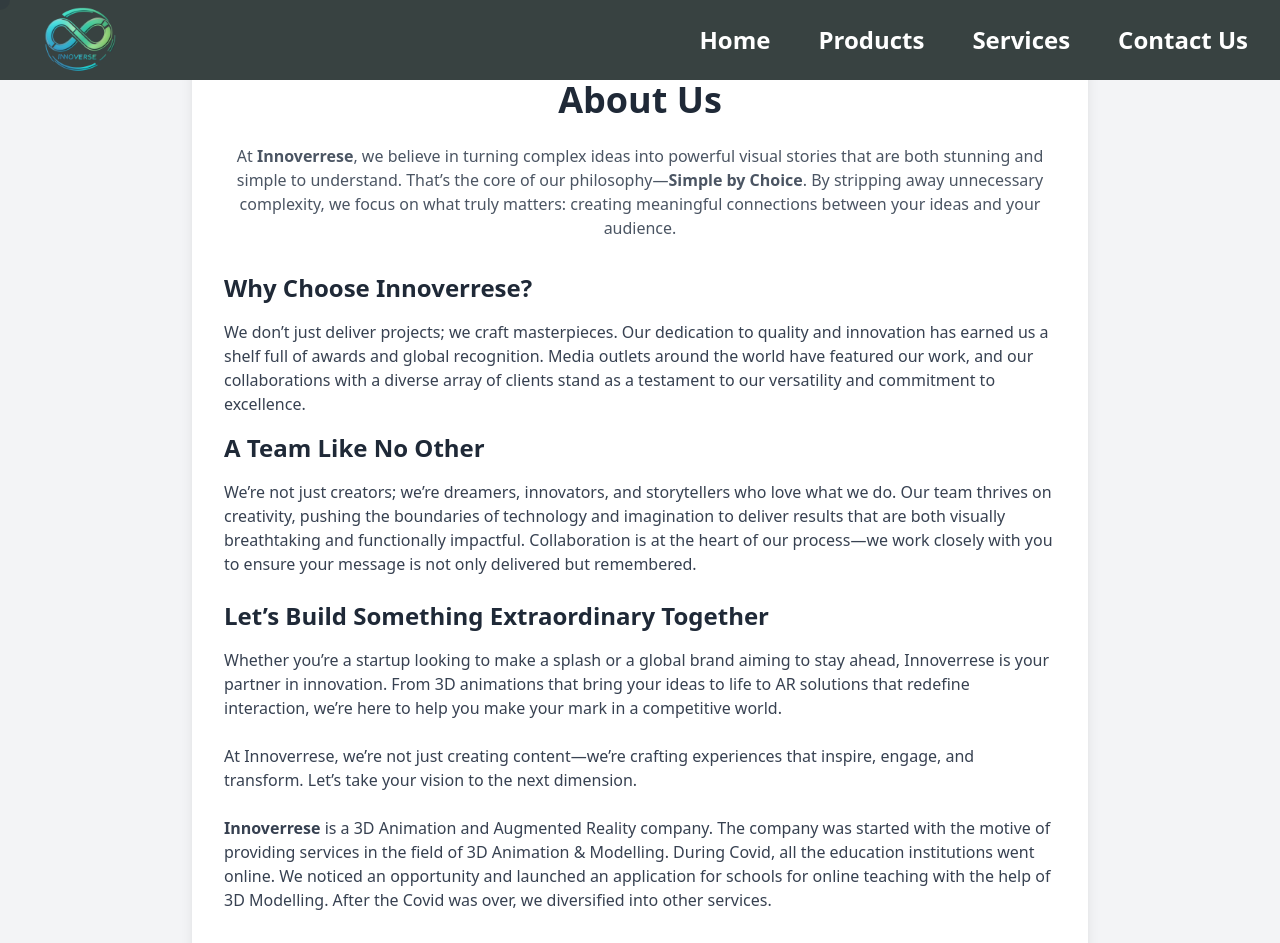
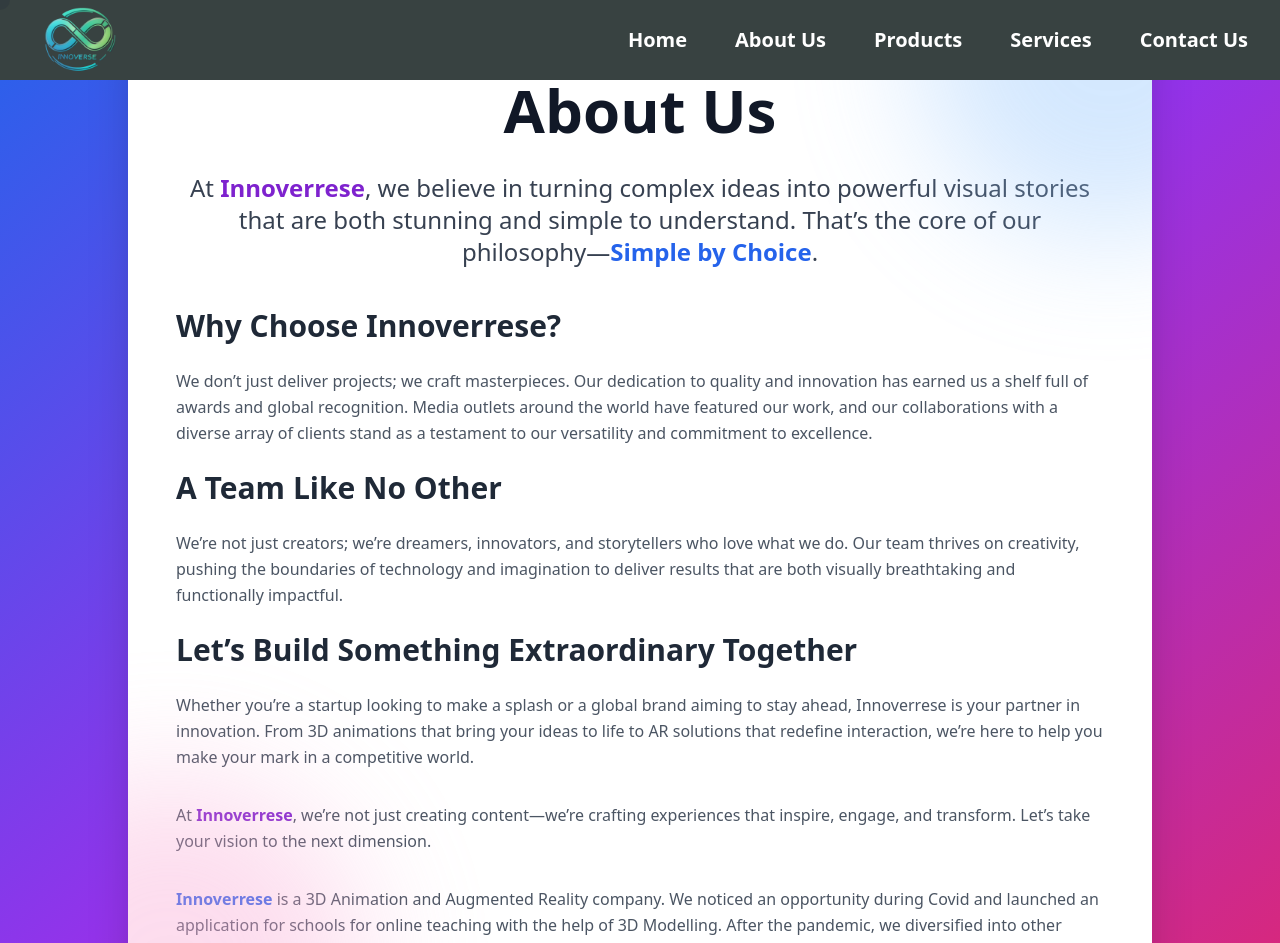
Before and after one commit to kartikturak05/Innoverse, a React (Vite) app: page /AboutUs in a window 1280 px wide. Shown: the top 943 px of the page. Built offline with nearby package versions, Linux system fonts and the light colour scheme.

Commit message:
Added AR Page

```diff
--- a/src/App.jsx
+++ b/src/App.jsx
@@ -14,6 +14,7 @@
 import HomePage from './components/HomePage';
 import Mob from './components/Mob';
 import AboutUs from './components/AboutUs';
+import AugumentedReality from './components/AugumentedReality';
 
 
 const App = () => {
@@ -51,6 +52,7 @@
         <Route path="/AboutUs" element={<AboutUs />} />
         <Route path="/3DModel" element={<Model3DPage />} />
         <Route path="/3DAnimation" element={<Animation3DPage />} />
+        <Route path="/AugumentedReality" element={<AugumentedReality />} />
 
 
       </Routes>
--- a/src/components/AboutUs.jsx
+++ b/src/components/AboutUs.jsx
@@ -1,36 +1,95 @@
 import React from "react";
+import { motion } from "framer-motion";
 
 const AboutUs = () => {
   return (
-    <div className="bg-gray-100 p-6 md:p-12 text-gray-800 min-h-screen">
-      <div className="max-w-4xl mx-auto bg-white shadow-lg rounded-lg p-8">
-        <h1 className="text-3xl md:text-4xl font-extrabold text-center mb-6">About Us</h1>
-        <p className="text-gray-600 text-center mb-8">
-          At <span className="font-semibold">Innoverrese</span>, we believe in turning complex ideas into powerful visual stories that are both stunning and simple to understand. That’s the core of our philosophy—<strong>Simple by Choice</strong>. By stripping away unnecessary complexity, we focus on what truly matters: creating meaningful connections between your ideas and your audience.
-        </p>
+    <div className="bg-gradient-to-br from-blue-600 via-purple-600 to-pink-600 min-h-screen flex items-center justify-center cursor-pointer">
+      <div className="max-w-5xl mx-auto bg-white shadow-2xl rounded-3xl p-12 relative overflow-hidden">
+        {/* Decorative Circles */}
+        <div className="absolute top-[-150px] right-[-150px] bg-blue-300 w-96 h-96 rounded-full opacity-40 blur-3xl"></div>
+        <div className="absolute bottom-[-150px] left-[-150px] bg-pink-300 w-96 h-96 rounded-full opacity-40 blur-3xl"></div>
 
-        <h2 className="text-2xl font-bold mb-4">Why Choose Innoverrese?</h2>
-        <p className="text-gray-700 mb-4">
-          We don’t just deliver projects; we craft masterpieces. Our dedication to quality and innovation has earned us a shelf full of awards and global recognition. Media outlets around the world have featured our work, and our collaborations with a diverse array of clients stand as a testament to our versatility and commitment to excellence.
-        </p>
+        {/* Header */}
+        <motion.h1
+          className="text-5xl md:text-6xl font-extrabold text-center text-gray-900 mb-8 mt-8"
+          initial={{ opacity: 0, y: -50 }}
+          animate={{ opacity: 1, y: 0 }}
+          transition={{ duration: 0.7 }}
+        >
+          About Us
+        </motion.h1>
 
-        <h2 className="text-2xl font-bold mb-4">A Team Like No Other</h2>
-        <p className="text-gray-700 mb-6">
-          We’re not just creators; we’re dreamers, innovators, and storytellers who love what we do. Our team thrives on creativity, pushing the boundaries of technology and imagination to deliver results that are both visually breathtaking and functionally impactful. Collaboration is at the heart of our process—we work closely with you to ensure your message is not only delivered but remembered.
-        </p>
+        {/* Intro Section */}
+        <motion.p
+          className="text-lg md:text-2xl text-gray-700 text-center mb-10"
+          initial={{ opacity: 0, x: -50 }}
+          whileInView={{ opacity: 1, x: 0 }}
+          viewport={{ once: true }}
+          transition={{ duration: 0.8 }}
+        >
+          At <span className="font-bold text-purple-700">Innoverrese</span>, we believe in turning complex ideas into powerful visual stories that are both stunning and simple to understand. That’s the core of our philosophy—<span className="font-semibold text-blue-600">Simple by Choice</span>.
+        </motion.p>
 
-        <h2 className="text-2xl font-bold mb-4">Let’s Build Something Extraordinary Together</h2>
-        <p className="text-gray-700 mb-6">
-          Whether you’re a startup looking to make a splash or a global brand aiming to stay ahead, Innoverrese is your partner in innovation. From 3D animations that bring your ideas to life to AR solutions that redefine interaction, we’re here to help you make your mark in a competitive world.
-        </p>
+        {/* Why Choose Section */}
+        <motion.div
+          initial={{ opacity: 0, x: 50 }}
+          whileInView={{ opacity: 1, x: 0 }}
+          viewport={{ once: true }}
+          transition={{ duration: 0.8 }}
+        >
+          <h2 className="text-3xl font-bold text-gray-800 mb-6">Why Choose Innoverrese?</h2>
+          <p className="text-gray-600 leading-relaxed mb-6">
+            We don’t just deliver projects; we craft masterpieces. Our dedication to quality and innovation has earned us a shelf full of awards and global recognition. Media outlets around the world have featured our work, and our collaborations with a diverse array of clients stand as a testament to our versatility and commitment to excellence.
+          </p>
+        </motion.div>
 
-        <p className="text-gray-700 mb-6">
-          At Innoverrese, we’re not just creating content—we’re crafting experiences that inspire, engage, and transform. Let’s take your vision to the next dimension.
-        </p>
+        {/* Team Section */}
+        <motion.div
+          initial={{ opacity: 0, y: 50 }}
+          whileInView={{ opacity: 1, y: 0 }}
+          viewport={{ once: true }}
+          transition={{ duration: 0.8 }}
+        >
+          <h2 className="text-3xl font-bold text-gray-800 mb-6">A Team Like No Other</h2>
+          <p className="text-gray-600 leading-relaxed mb-6">
+            We’re not just creators; we’re dreamers, innovators, and storytellers who love what we do. Our team thrives on creativity, pushing the boundaries of technology and imagination to deliver results that are both visually breathtaking and functionally impactful.
+          </p>
+        </motion.div>
 
-        <p className="text-gray-700 mb-6">
-          <span className="font-semibold">Innoverrese</span> is a 3D Animation and Augmented Reality company. The company was started with the motive of providing services in the field of 3D Animation & Modelling. During Covid, all the education institutions went online. We noticed an opportunity and launched an application for schools for online teaching with the help of 3D Modelling. After the Covid was over, we diversified into other services.
-        </p>
+        {/* Call to Action */}
+        <motion.div
+          initial={{ opacity: 0, y: -50 }}
+          whileInView={{ opacity: 1, y: 0 }}
+          viewport={{ once: true }}
+          transition={{ duration: 0.8 }}
+        >
+          <h2 className="text-3xl font-bold text-gray-800 mb-6">Let’s Build Something Extraordinary Together</h2>
+          <p className="text-gray-600 leading-relaxed mb-8">
+            Whether you’re a startup looking to make a splash or a global brand aiming to stay ahead, Innoverrese is your partner in innovation. From 3D animations that bring your ideas to life to AR solutions that redefine interaction, we’re here to help you make your mark in a competitive world.
+          </p>
+        </motion.div>
+
+        {/* Vision Section */}
+        <motion.p
+          className="text-gray-600 leading-relaxed mb-8"
+          initial={{ opacity: 0, x: -50 }}
+          whileInView={{ opacity: 1, x: 0 }}
+          viewport={{ once: true }}
+          transition={{ duration: 0.8 }}
+        >
+          At <span className="font-bold text-purple-700">Innoverrese</span>, we’re not just creating content—we’re crafting experiences that inspire, engage, and transform. Let’s take your vision to the next dimension.
+        </motion.p>
+
+        {/* Background Information */}
+        <motion.p
+          className="text-gray-600 leading-relaxed"
+          initial={{ opacity: 0, x: 50 }}
+          whileInView={{ opacity: 1, x: 0 }}
+          viewport={{ once: true }}
+          transition={{ duration: 0.8 }}
+        >
+          <span className="font-bold text-blue-600">Innoverrese</span> is a 3D Animation and Augmented Reality company. We noticed an opportunity during Covid and launched an application for schools for online teaching with the help of 3D Modelling. After the pandemic, we diversified into other services, continuing to innovate and adapt.
+        </motion.p>
       </div>
     </div>
   );
--- /dev/null
+++ b/src/components/AugumentedReality.jsx
@@ -0,0 +1,20 @@
+import React from "react";
+
+const AugmentedReality = () => {
+  return (
+    <div className="bg-white shadow-lg rounded-lg p-8  max-w-5xl mx-auto ">
+      <h2 className="text-3xl lg:text-4xl font-extrabold text-center text-teal-600 mb-6 mt-20">
+        Augmented Reality
+      </h2>
+      <p className="text-gray-700 text-lg lg:text-xl mb-8 leading-relaxed">
+        Augmented Reality is reshaping how brands interact with their audiences, and we’re at the forefront of this revolution. Our AR solutions create immersive, interactive experiences that seamlessly merge the digital and physical worlds.
+      </p>
+      <p className="text-gray-700 text-lg lg:text-xl mb-8 leading-relaxed">
+        Imagine customers exploring your product in their own environment or experiencing a story like never before. With our AR expertise, we help you create memorable experiences that leave a lasting impression.
+      </p>
+
+    </div>
+  );
+};
+
+export default AugmentedReality;
--- a/src/components/CompanyOverview.jsx
+++ b/src/components/CompanyOverview.jsx
@@ -131,7 +131,7 @@
     {/* Heading Section */}
     <div className="mt-10 flex flex-col items-start w-full px-4 sm:px-10 lg:px-60">
         <h1 className="text-3xl sm:text-4xl lg:text-6xl font-extrabold text-gray-700 leading-snug">
-            Why InnoVerse?
+            Why Innoverrese?
         </h1>
         <h1 className="text-3xl sm:text-4xl lg:text-6xl font-extrabold text-gray-700 mt-2 leading-snug">
             Right Now!
@@ -164,7 +164,7 @@
                         TRY IT ON IN SECONDS
                     </h3>
                     <p className="text-base sm:text-lg font-medium">
-                        INNOVERSE allows your customers to try on products in seconds without waiting for days!
+                    INNOVERRESE allows your customers to try on products in seconds without waiting for days!
                     </p>
                 </li>
                 <li>
@@ -172,7 +172,7 @@
                         ACCURATE, FAST & LIGHTWEIGHT
                     </h3>
                     <p className="text-base sm:text-lg font-medium">
-                        INNOVERSE is proven to be accurate, fast, and lightweight virtual try-on, helping you in brand differentiation.
+                    INNOVERRESE is proven to be accurate, fast, and lightweight virtual try-on, helping you in brand differentiation.
                     </p>
                 </li>
                 <li>
--- a/src/components/ContactUs.jsx
+++ b/src/components/ContactUs.jsx
@@ -194,10 +194,6 @@
       navigate('/Disclaimer');  // Navigate to the 3D Model page
     };
 
-    const handleAboutUsClick = () => {
-      navigate('/AboutUs')
-    }
-
   return (
     <div
   className="min-h-screen flex flex-col items-center cursor-grab"
@@ -235,7 +231,6 @@
           <li onClick={handlePrivacyClick} className="m-1">Privacy Policy</li>
           <li onClick={handleTermsClick} className="m-1">Terms & Conditions</li>
           <li onClick={handleDisclaimerClick} className="m-1">Disclaimer</li>
-          <li onClick={handleAboutUsClick} className="m-1">About Us</li>
         </ul>
       </div>
 
@@ -256,7 +251,7 @@
         <h3 className="font-bold text-gray-800 text-lg">Contact Us</h3>
         <ul className="text-gray-700 mt-2">
           <li>+91 70553 59755</li>
-          <li>InnoVerse</li>
+          <li>Innoverrese</li>
           <li>2nd Floor, B 208, Block B, Yojna Vihar, Anand Vihar, Delhi,110092</li>
           <li>metaconnexindia@gmail.com</li>
         </ul>
@@ -265,7 +260,7 @@
 
     {/* Copyright Text */}
     <div className="text-center text-gray-700 text-sm mt-4 px-4 pb-4">
-      © 2024 InnoVerse . All Rights Reserved
+      © 2024 Innoverrese . All Rights Reserved
     </div>
   </div>
 </div>
--- a/src/components/Model3DPage.jsx
+++ b/src/components/Model3DPage.jsx
@@ -28,7 +28,7 @@
           <h1 className="text-3xl lg:text-6xl font-extrabold text-white mb-4">
             Discover the Joy of 3D Modeling And Animation
           </h1>
-          <p className="text-white mt-2 text-sm  max-w-4xl mx-auto font-bold">
+          <p className="text-white mt-2 text-base  max-w-5xl mx-auto font-bold">
             Our 3D animations are more than just visuals—they are experiences. From dynamic product
             showcases and explainer videos to immersive storytelling, our animations blend technical
             precision with artistic creativity. We specialize in transforming raw concepts into polished,
--- a/src/components/Navbar.jsx
+++ b/src/components/Navbar.jsx
@@ -23,6 +23,10 @@
     }
   };
 
+  const handleAboutUs = ()=>{
+    navigate("/AboutUs")
+  }
+
   return (
     <nav className="bg-[#384241] text-white cursor-grab fixed w-full z-10">
       <div className="max-w-7xl mx-auto px-2 sm:px-6 lg:px-8">
@@ -37,12 +41,18 @@
           </div>
 
           {/* Navigation Links */}
-          <div className="flex space-x-4 sm:space-x-4 md:space-x-8 lg:space-x-12 text-sm sm:text-base md:text-xl lg:text-2xl font-semibold">
+          <div className="flex space-x-4 sm:space-x-4 md:space-x-8 lg:space-x-12 text-sm sm:text-base md:text-lg lg:text-xl font-semibold">
             <a
               className="hover:text-gray-400 cursor-pointer"
               onClick={() => handleNavigation('#home')}
             >
               Home
+            </a>
+            <a
+              className="hover:text-gray-400 cursor-pointer"
+              onClick={() => handleAboutUs('#home')}
+            >
+              About Us
             </a>
             <a
               className="hover:text-gray-400 cursor-pointer"
--- a/src/components/Services.jsx
+++ b/src/components/Services.jsx
@@ -12,6 +12,9 @@
     navigate('/3DAnimation');  // Navigate to the  3D Animation  page
   }
 
+  const handleARClick = () => {
+    navigate('/AugumentedReality')
+  }
 
     return (
         <div
@@ -78,7 +81,7 @@
     </div>
 
     {/* Third Service */}
-    <div className="relative w-full sm:w-[48%] md:w-1/3 bg-white rounded-3xl p-6 flex flex-col items-center cursor-grab">
+    <div className="relative w-full sm:w-[48%] md:w-1/3 bg-white rounded-3xl p-6 flex flex-col items-center cursor-grab" onClick={handleARClick}>
     <img
         src="/image1.png"
         alt="Augmented Reality"
```
Also changed, not shown: src/components/Animation3DPage.jsx (+31 -18 lines), 1 other file (tests, documents, lock files or other folders).
